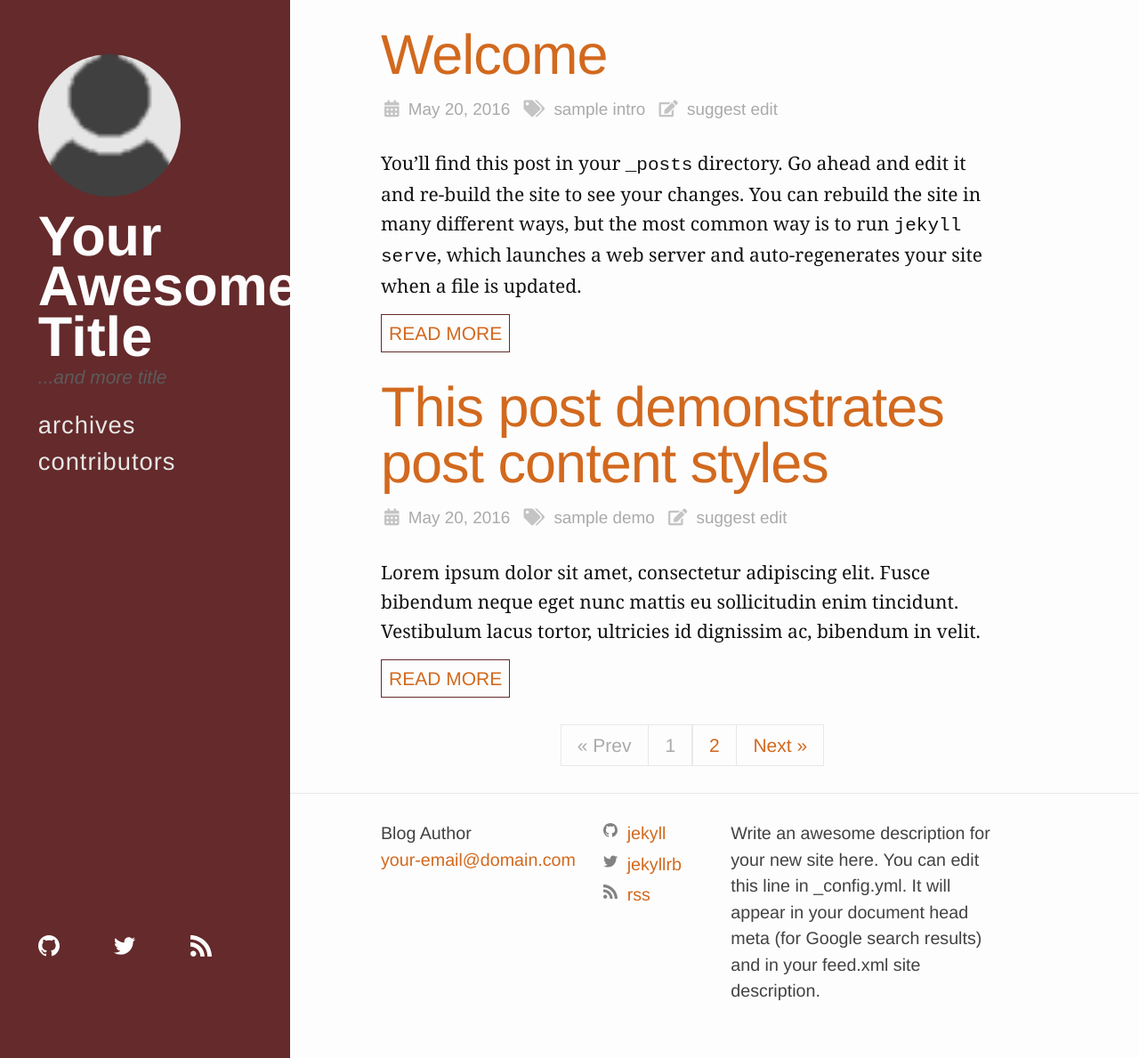
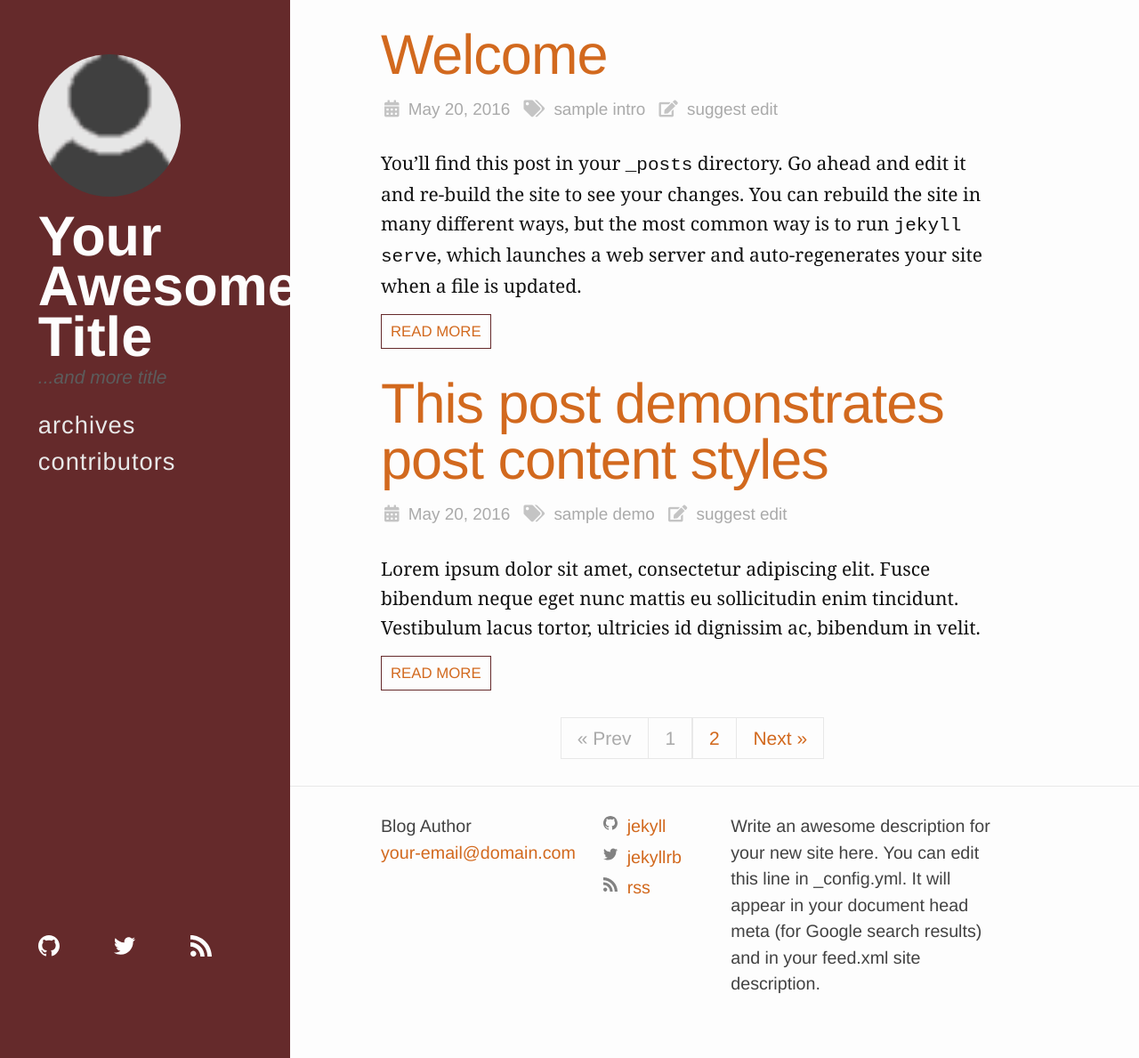
Before and after one commit to haacked/haackbar, a Jekyll site: the page built from index.html, in a window 1280 px wide and 1189 px high. Shown: the whole window at 89% size. Built offline with Jekyll 4.4.1, drawn with Linux system fonts in a browser that asks for light colours; cached includes are drawn as plain includes; nearby versions of some CDN libraries; some web fonts are replaced; library files that are not in the unit come from our copies; the list of posts is cut into pages by our own code.

Commit message:
Improve read more style

```diff
--- a/_sass/haackbar/_post.scss
+++ b/_sass/haackbar/_post.scss
@@ -17,6 +17,22 @@
   font-family: $post-font-family;
   line-height: 33px;
   margin-bottom: $spacing-unit;
+
+  a {
+    display: inline-block;
+    position: relative;
+
+    &::after {
+      border-bottom: 1px solid;
+      content: '';
+      display: inline-block;
+      height: 1em;
+      left: 0;
+      margin-top: 4px;
+      position: absolute;
+      width: 100%;
+    }
+  }
 
   h2,
   h3,
@@ -61,6 +77,24 @@
     left: 0;
     line-height: 1.6em;
     position: absolute;
+  }
+
+  .read-more {
+    @include relative-font-size(.8);
+
+    border: solid 1px $header-background-color;
+    font-family: $base-font-family;
+    padding: 2px 10px;
+    text-transform: uppercase;
+
+    &::after {
+      content: none;
+    }
+
+    &:hover {
+      background-color: $header-background-color;
+      color: $background-color;
+    }
   }
 }
 
@@ -144,16 +178,3 @@
     margin-bottom: 30px;
   }
 }
-
-.read-more {
-  border: solid 1px $header-background-color;
-  display: inline-block;
-  font-family: $base-font-family;
-  padding: 4px 8px;
-  text-transform: uppercase;
-
-  &:hover {
-    background-color: $header-background-color;
-    color: $background-color;
-  }
-}
```
